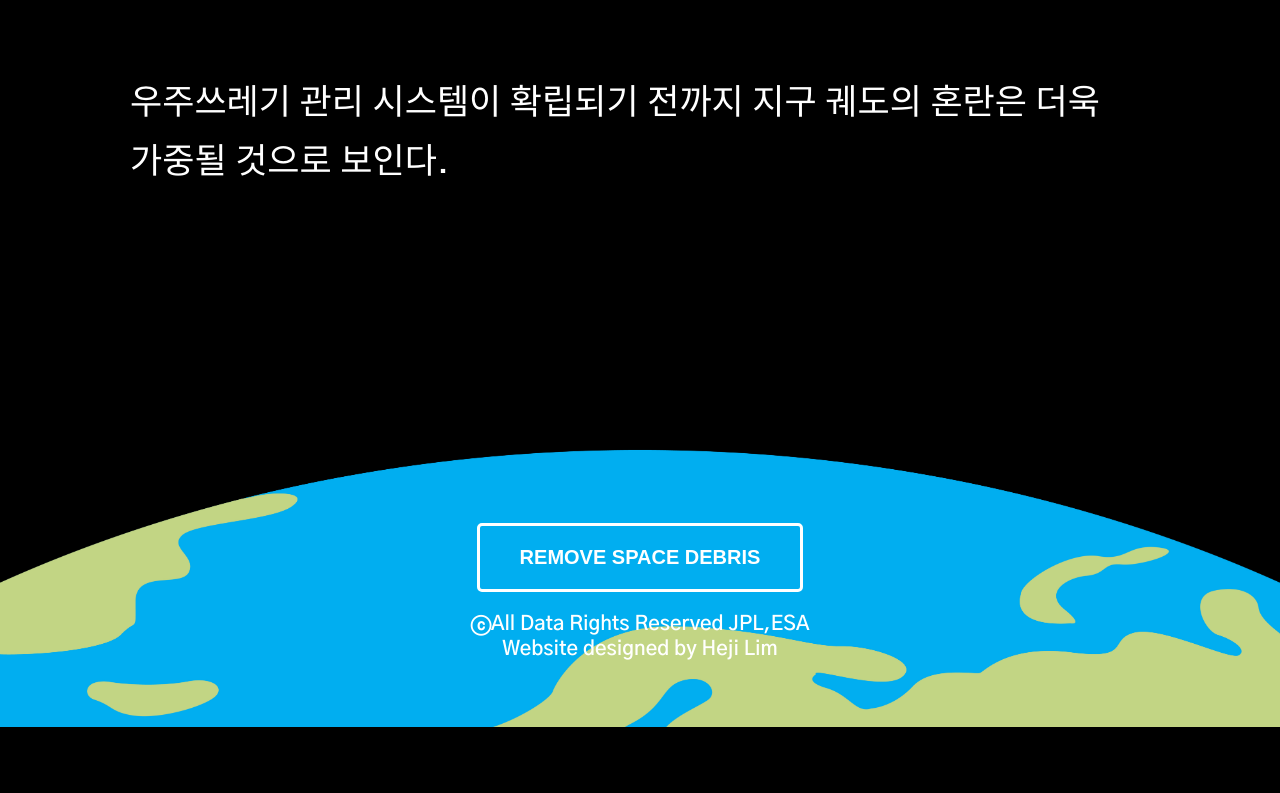
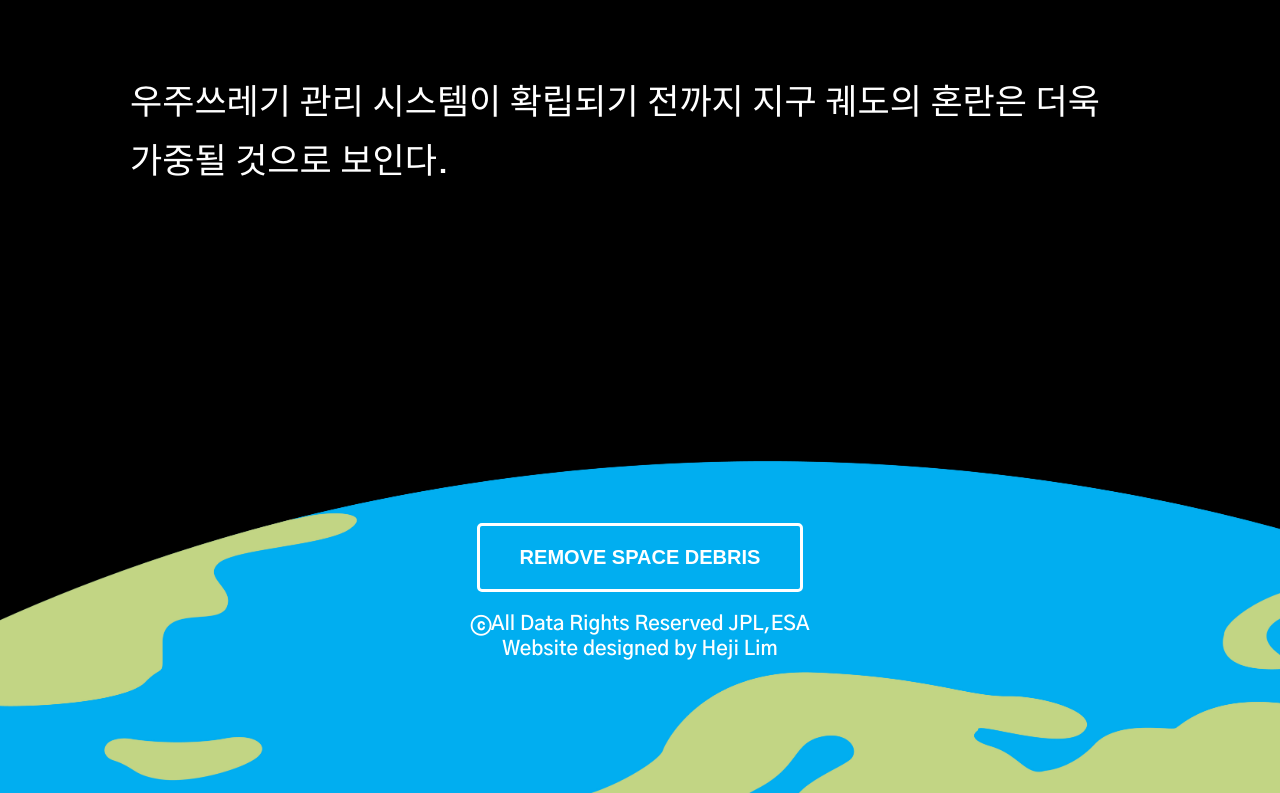
Before and after one commit to imheji/space_debris___, a plain HTML site: page 4.html in a window 1280 px wide. Shown: the part 4637-5430 px from the top of the page. Drawn offline with nearby package versions, Linux system fonts and the light colour scheme.

Commit message:
Update 4.html

```diff
--- a/4.html
+++ b/4.html
@@ -168,7 +168,7 @@ button:hover {
 
 
 
-		 .footer{ margin: auto; height: 400px; background-image: url(footer.jpg); background-size: contain; width: 100%; background-repeat: no-repeat; }
+		  .footer{ margin: auto; height: 400px; background-image: url(footer.jpg); background-size: cover; width: 100vw; background-repeat: no-repeat; }
 		 .ft { margin: auto; text-align: center;  color:white; font-weight: 600; font-size: 20px;
 		      padding-top: 20px;}
 
```
